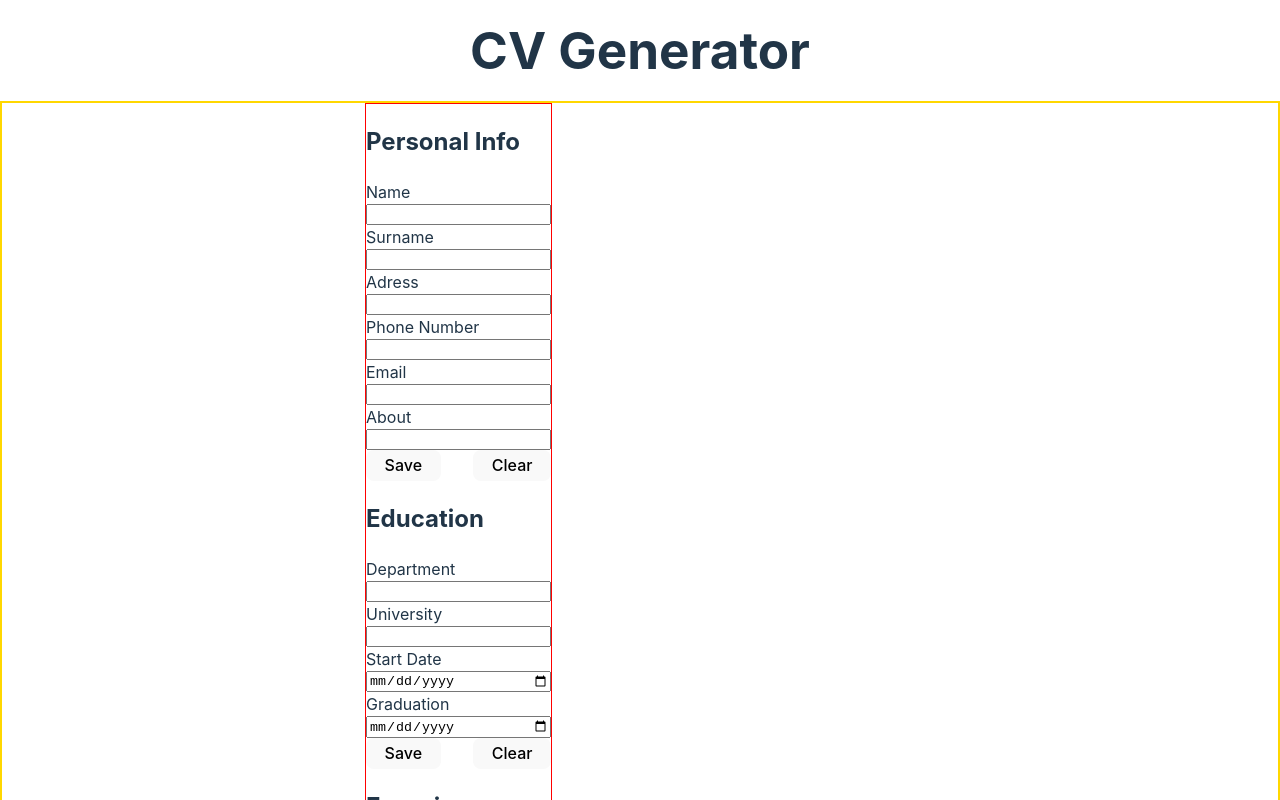
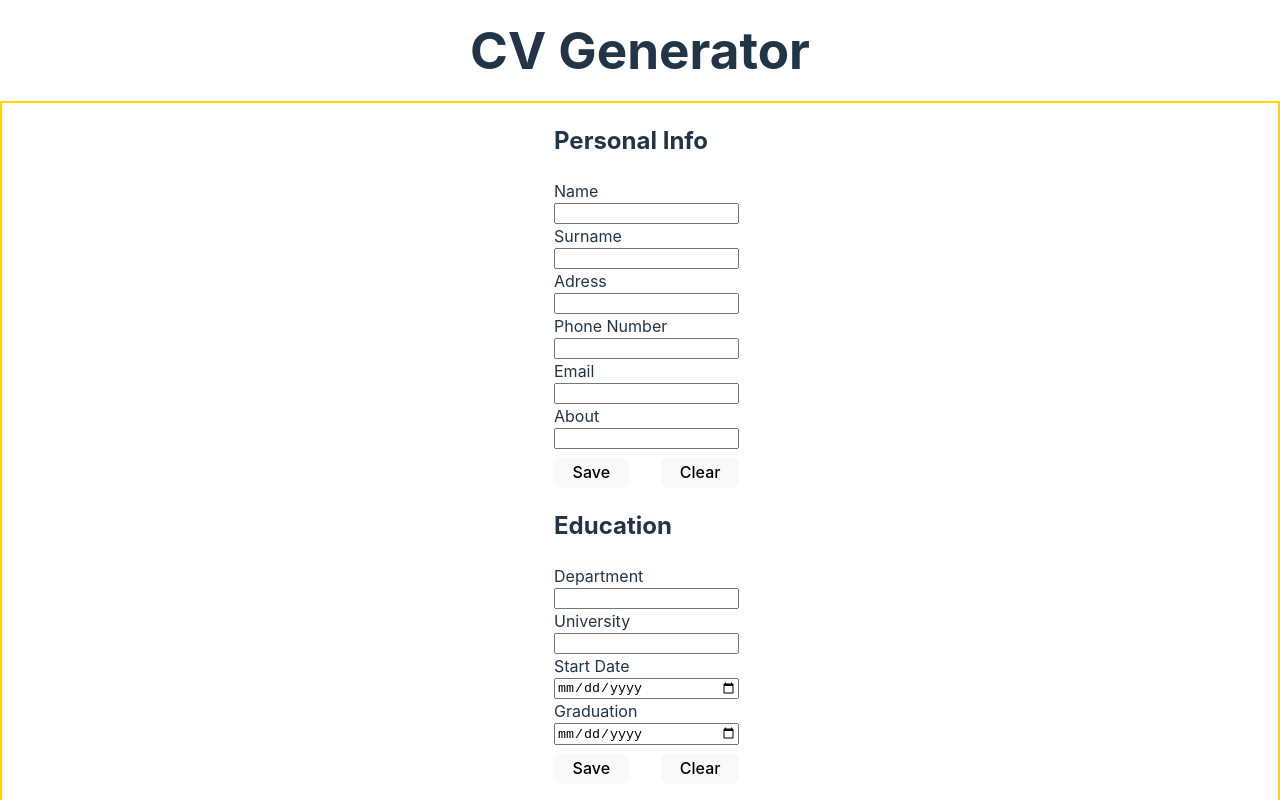
Before and after one commit to mbdeviant/resume-generator, a React (Vite) app: page / in a window 1280 px wide. Shown: the top 800 px of the page. Built offline with nearby package versions, Linux system fonts and the light colour scheme.

Commit message:
remove font stylisation and border for main container

```diff
--- a/src/index.css
+++ b/src/index.css
@@ -6,12 +6,6 @@
   color-scheme: light dark;
   color: rgba(255, 255, 255, 0.87);
   background-color: #242424;
-
-  font-synthesis: none;
-  text-rendering: optimizeLegibility;
-  -webkit-font-smoothing: antialiased;
-  -moz-osx-font-smoothing: grayscale;
-  -webkit-text-size-adjust: 100%;
 }
 #root {
   min-width: 100%;
@@ -48,18 +42,19 @@
 }
 .main-container {
   display: flex;
-  justify-content: space-evenly;
+  justify-content: center;
   border: 2px solid gold;
 }
 .forms {
   display: flex;
+  padding-left: 13px;
   flex-direction: column;
   align-items: center;
-  border: 1px solid red;
 }
 .btnContainer {
   display: flex;
   justify-content: space-between;
+  padding-top: 8px;
 }
 button {
   border-radius: 8px;
```
